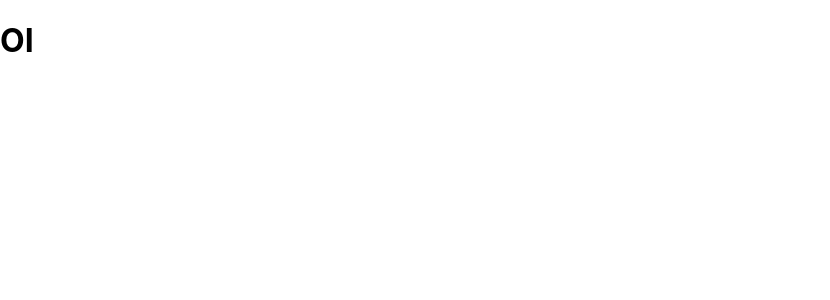
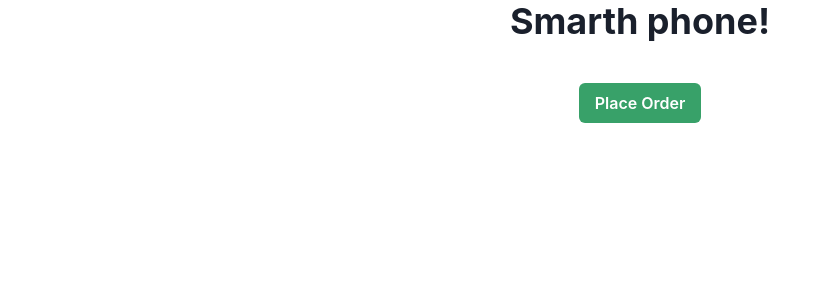
Before and after one commit to christian-de-ornellas/mymoney-frontend, a React (Create React App) app: page / in a window 1280 px wide. Shown: the top 300 px of the page, without its empty margins (0-830 px from the left). Built offline with nearby package versions, Linux system fonts and the light colour scheme.

Commit message:
Chrackra ui installed and configured

```diff
--- a/package.json
+++ b/package.json
@@ -3,6 +3,9 @@
     "version": "0.1.0",
     "private": true,
     "dependencies": {
+        "@chakra-ui/react": "^1.6.10",
+        "@emotion/react": "^11",
+        "@emotion/styled": "^11",
         "@testing-library/jest-dom": "^5.11.4",
         "@testing-library/react": "^11.1.0",
         "@testing-library/user-event": "^12.1.10",
@@ -10,6 +13,7 @@
         "@types/node": "^12.0.0",
         "@types/react": "^17.0.0",
         "@types/react-dom": "^17.0.0",
+        "framer-motion": "^4",
         "react": "^17.0.2",
         "react-dom": "^17.0.2",
         "react-scripts": "4.0.3",
--- a/src/App.tsx
+++ b/src/App.tsx
@@ -1,12 +1,14 @@
 import React from 'react'
-import './App.css'
+import { ChakraProvider, Container } from '@chakra-ui/react'
+import Home from './pages/Home'
 
 const App: React.FC = (): JSX.Element => {
     return (
-        <>
-            <h1>OI</h1>
-        </>
+        <ChakraProvider>
+            <Container maxWidth="container.xl">
+                <Home />
+            </Container>
+        </ChakraProvider>
     )
 }
-
 export default App
--- a/src/index.css
+++ /dev/null
@@ -1,13 +0,0 @@
-body {
-    margin: 0;
-    font-family: -apple-system, BlinkMacSystemFont, 'Segoe UI', 'Roboto',
-        'Oxygen', 'Ubuntu', 'Cantarell', 'Fira Sans', 'Droid Sans',
-        'Helvetica Neue', sans-serif;
-    -webkit-font-smoothing: antialiased;
-    -moz-osx-font-smoothing: grayscale;
-}
-
-code {
-    font-family: source-code-pro, Menlo, Monaco, Consolas, 'Courier New',
-        monospace;
-}
--- a/src/index.tsx
+++ b/src/index.tsx
@@ -1,6 +1,5 @@
 import React from 'react'
 import ReactDOM from 'react-dom'
-import './index.css'
 import App from './App'
 
 ReactDOM.render(
--- /dev/null
+++ b/src/pages/Home/index.tsx
@@ -0,0 +1,16 @@
+import React from 'react'
+import { Heading, Flex, Button, useColorMode } from '@chakra-ui/react'
+
+const Home: React.FC = (): JSX.Element => {
+    const { toggleColorMode } = useColorMode()
+    return (
+        <Flex alignItems="center" direction="column">
+            <Heading mb={10}>Smarth phone!</Heading>
+            <Button colorScheme="green" onClick={toggleColorMode}>
+                Place Order
+            </Button>
+        </Flex>
+    )
+}
+
+export default Home
```
Also changed, not shown: tsconfig.json (+8 -2 lines), .eslintrc.json, 1 other file (tests, documents, lock files or other folders).
